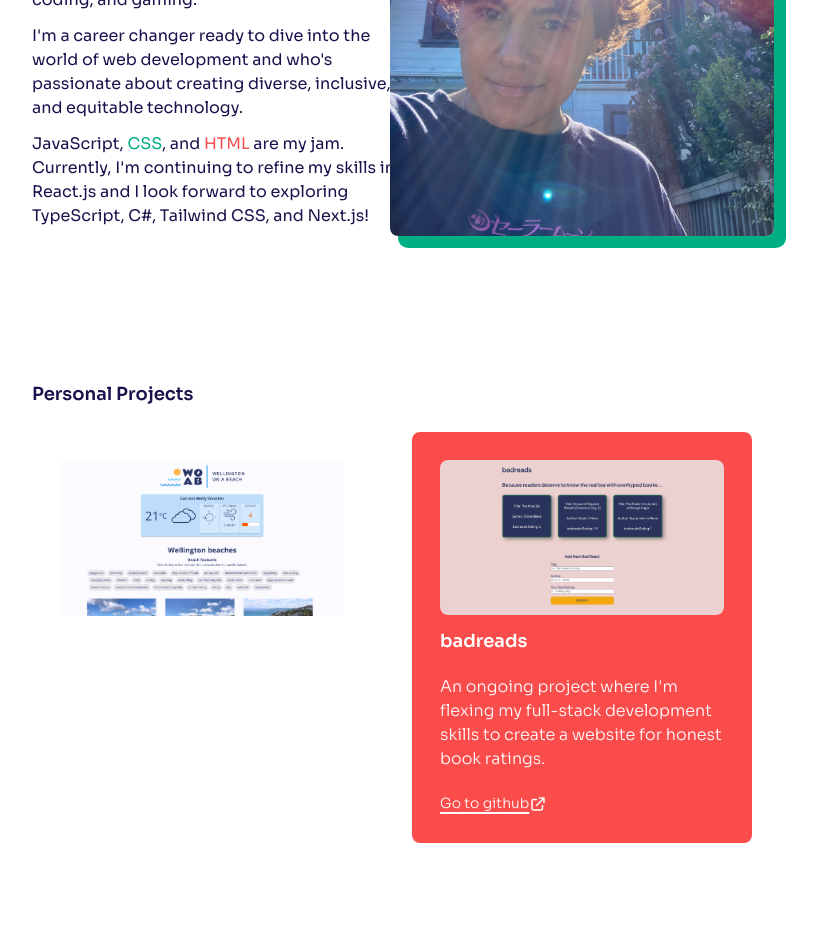
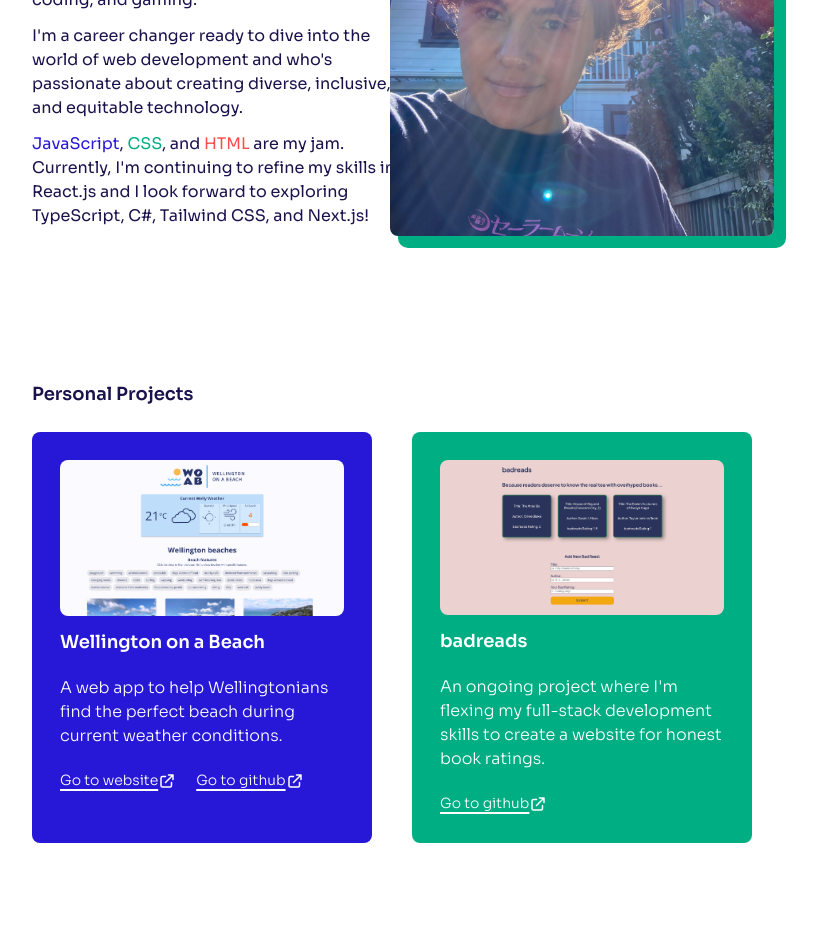
Before and after one commit to emelyn-barrientos/emelyn-barrientos-portfolio, a Next.js app: page / in a window 1280 px wide. Shown: the part 360-1312 px from the top of the page, without its empty margins (248-1065 px from the left). Built offline with nearby package versions, Linux system fonts and the light colour scheme.

Commit message:
Apply new accent-blue and swap second card color for accent-green

```diff
--- a/pages/index.js
+++ b/pages/index.js
@@ -91,7 +91,7 @@ export default function Home() {
                 inclusive, and equitable technology.
               </p>
               <p>
-                <span className="text-accent-violet">JavaScript</span>,{' '}
+                <span className="text-accent-blue">JavaScript</span>,{' '}
                 <span className="text-accent-green">CSS</span>, and{' '}
                 <span className="text-accent-red">HTML</span> are my jam.
                 Currently, I'm continuing to refine my skills in React.js and I
@@ -114,7 +114,7 @@ export default function Home() {
             {/* PROJECT CARDS */}
             <div className="grid lg:grid-cols-2 gap-10 sm:gap-5 mb-36">
               {/* Wellington on a Beach */}
-              <div className=" bg-accent-violet flex-1 p-7 rounded-lg my-6 max-w-sm">
+              <div className=" bg-accent-blue flex-1 p-7 rounded-lg my-6 max-w-sm">
                 <Image
                   className="mb-3 rounded-lg"
                   src={woab}
@@ -150,7 +150,7 @@ export default function Home() {
               </div>
 
               {/* badreads */}
-              <div className=" bg-accent-red flex-1 p-7 rounded-lg my-6 max-w-sm">
+              <div className=" bg-accent-green flex-1 p-7 rounded-lg my-6 max-w-sm">
                 <Image
                   className="mb-3 rounded-lg"
                   src={badreads}
```
